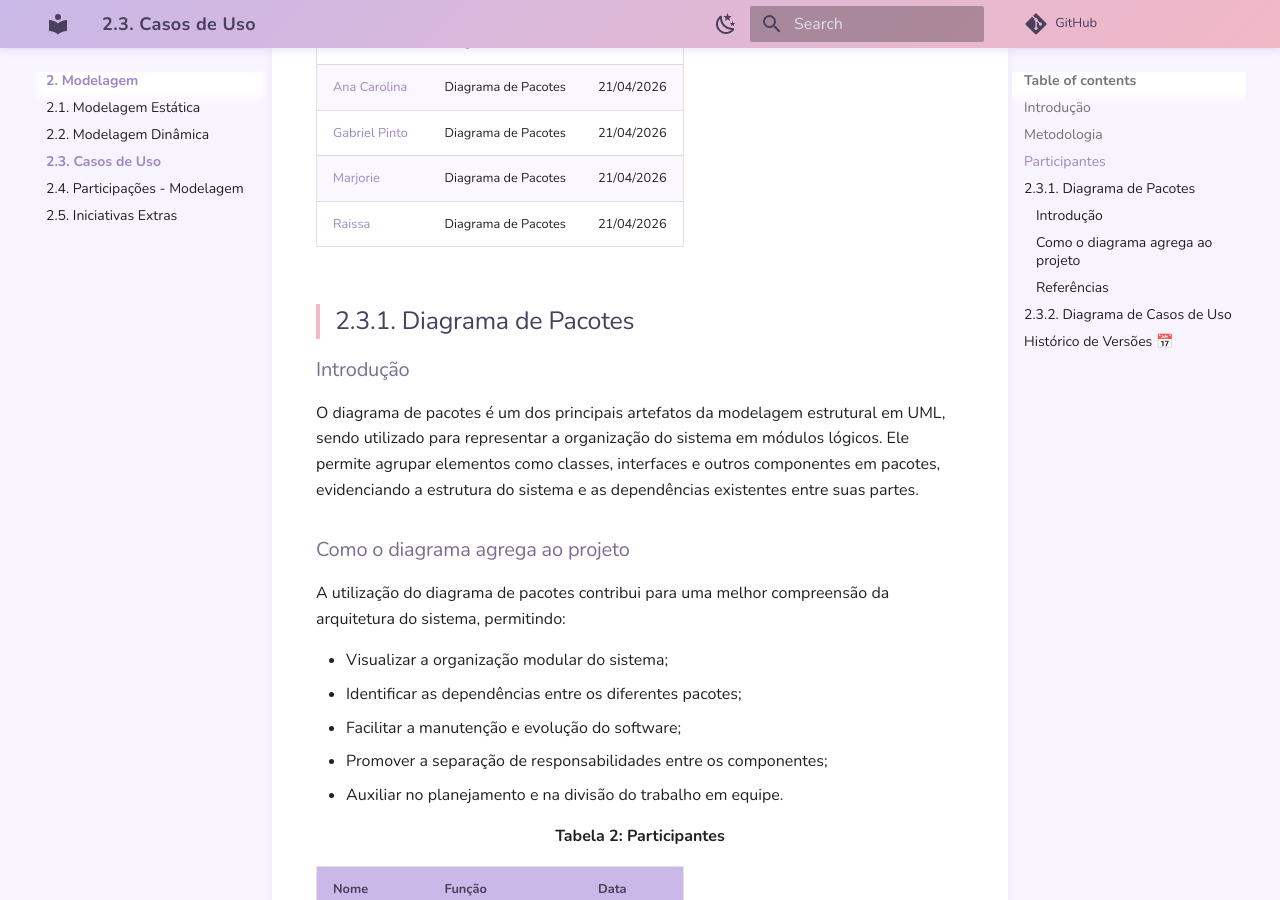
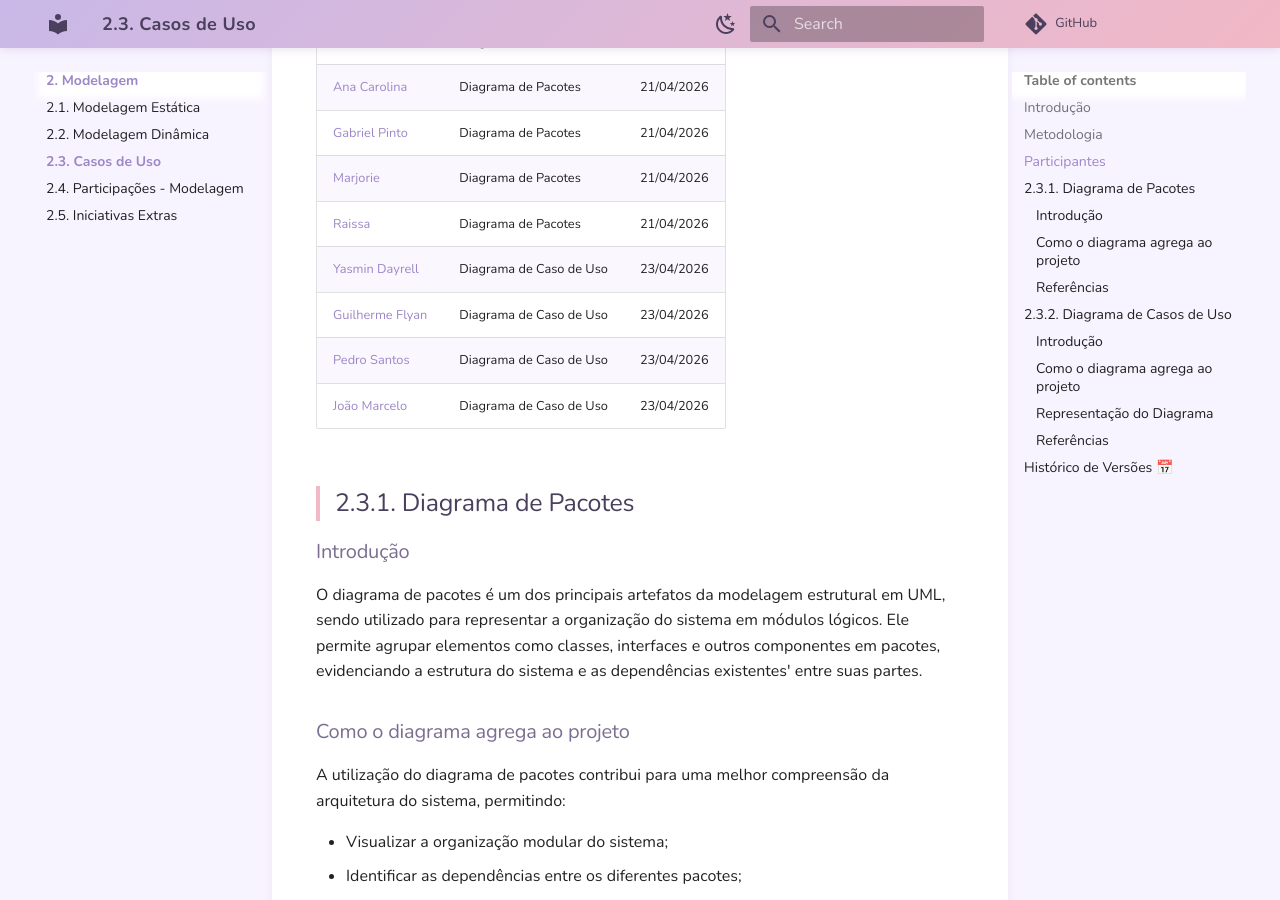
Before and after one commit to UnBArqDsw2026-1-Turma01/2026.1-T01-G08_MinhaTirinha_Entrega_02, an MkDocs documentation site: the page built from docs/Modelagem/2.3.ModelagemOrganizacionalCasosDeUso.md, in a window 1280 px wide and 900 px high, scrolled down 1405 px. Built offline with MkDocs 1.6.1 and Material for MkDocs 9.7.7, drawn with Linux system fonts in a browser that asks for light colours; comment, search, counter and statistics services are not loaded; some of the changed text lies outside the part shown.

Commit message:
add diagrama de casos de uso

```diff
--- a/docs/Modelagem/2.3.ModelagemOrganizacionalCasosDeUso.md
+++ b/docs/Modelagem/2.3.ModelagemOrganizacionalCasosDeUso.md
@@ -31,15 +31,17 @@
 | [Ana Carolina](https://github.com/anawcarol) | Diagrama de Pacotes | 21/04/2026 |
 | [Gabriel Pinto](https://github.com/GabrielSPinto) | Diagrama de Pacotes | 21/04/2026 |
 | [Marjorie](https://github.com/Marjoriemitzi) | Diagrama de Pacotes | 21/04/2026 |
-| [Raissa]() | Diagrama de Pacotes | 21/04/2026 |
-
-
+| [Raissa](https://github.com/daischa19) | Diagrama de Pacotes | 21/04/2026 |
+| [Yasmin Dayrell](https://github.com/YasminDayrell) | Diagrama de Caso de Uso | 23/04/2026 |
+| [Guilherme Flyan](https://github.com/GFlyan) | Diagrama de Caso de Uso | 23/04/2026 |
+| [Pedro Santos](https://github.com/pedrohpsantos) | Diagrama de Caso de Uso | 23/04/2026 |
+| [João Marcelo](https://github.com/JoaoMarceloGCN) | Diagrama de Caso de Uso | 23/04/2026 |
 
 ## 2.3.1. Diagrama de Pacotes
 
 ### Introdução
 
-O diagrama de pacotes é um dos principais artefatos da modelagem estrutural em UML, sendo utilizado para representar a organização do sistema em módulos lógicos. Ele permite agrupar elementos como classes, interfaces e outros componentes em pacotes, evidenciando a estrutura do sistema e as dependências existentes entre suas partes.
+O diagrama de pacotes é um dos principais artefatos da modelagem estrutural em UML, sendo utilizado para representar a organização do sistema em módulos lógicos. Ele permite agrupar elementos como classes, interfaces e outros componentes em pacotes, evidenciando a estrutura do sistema e as dependências existentes' entre suas partes.
 
 ### Como o diagrama agrega ao projeto
 
@@ -85,8 +87,35 @@
 
 ## 2.3.2. Diagrama de Casos de Uso
 
+### Introdução
+
+O diagrama de casos de uso é um dos principais artefatos da modelagem organizacional em UML, sendo utilizado para representar as interações entre os atores e o sistema. Ele descreve as funcionalidades disponíveis sob a perspectiva do usuário, evidenciando como cada ator utiliza o sistema para atingir seus objetivos.
+
+### Como o diagrama agrega ao projeto
+
+A utilização do diagrama de casos de uso contribui para:
+
+- Identificar claramente os atores do sistema e suas responsabilidades;
+- Mapear as principais funcionalidades disponíveis;
+- Facilitar o entendimento dos fluxos de uso do sistema;
+- Servir como base para a definição de requisitos funcionais;
+- Melhorar a comunicação entre equipe técnica e não técnica.
+
+### Representação do Diagrama
 
 
+<p align="center"><em>Figura 2: Diagrama de Casos de Uso</em></p>
+
+![Diagrama de Casos de Uso](../assets/DiagramaCasosUso.drawio.png)
+
+<p align="center"><em>Fonte: Guilherme Flyan, Yasmin Dayrell, João Marcelo, João Henrique 2026.</em></p>
+
+<!-- Se tiver o link do draw.io, adiciona aqui -->
+[Link Draw.io: Diagrama de Casos de Uso](https://drive.google.com/file/d/1jViaXXPtj_lLB0ODnWi1CC1xkuiYZzxh/view)
+
+### Referências
+
+YOUTUBE. Tutorial de Diagramas de Classes UML & Casos de Uso. Disponível em: <https://www.youtube.com/watch?v=ab6eDdwS3rA>. Acesso em: 24 abr. 2026.
 
 ## Histórico de Versões 📅
 
@@ -94,3 +123,4 @@
 | :--: | :--: | :--: | :--: | :--: |
 | 1.0 | 23/04/2026 | Criação da página | [Samara Alves](https://github.com/SamaraAlvess) | [Marjorie](https://github.com/Marjoriemitzi) |
 | 1.1 | 23/04/2026 | Adicionando o diagrama de pacote | [Samara Alves](https://github.com/SamaraAlvess) | [Gabriel Pinto](https://github.com/GabrielSPinto) |
+| 1.2 | 23/04/2026 | Adicionando o diagrama de Casos de Uso | [Yasmin Dayrell](https://github.com/YasminDayell) | [Guilherme Flyan](https://github.com/GFlyan) |
```
Also changed, not shown: docs/Modelagem/2.1.ModelagemEstatica.md (+6 -1 lines), docs/assets/DiagramaCasosUso.drawio.png (added).
